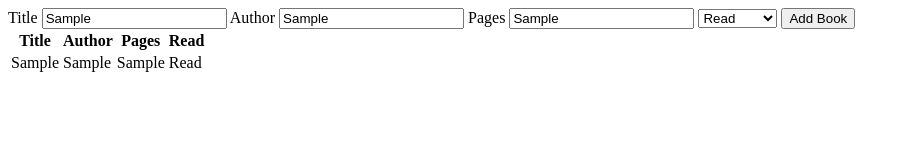
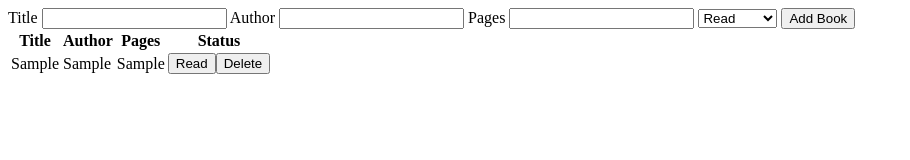
Before and after one commit to kyleyu23/Library, a plain HTML site: page index.html in a window 1280 px wide. Both pictures are taken after typing "Sample", "Sample", "Sample" into the empty fields and a click on the button "Add Book". Shown: the whole page, without its empty margins (0-910 px from the left). Drawn offline with Linux system fonts and the light colour scheme.

Commit message:
add deleteButton readButton input-validation

```diff
--- a/index.html
+++ b/index.html
@@ -26,7 +26,7 @@
         </select>
 
 
-        <button data-add-book type="button">Add Book</button>
+        <button type="button" id="add-book">Add Book</button>
     </form>
 
     <table>
@@ -34,7 +34,7 @@
             <th>Title</th>
             <th>Author</th>
             <th>Pages</th>
-            <th>Read</th>
+            <th>Status</th>
         </thead>
         <tbody data-table-body>
 
--- a/script.js
+++ b/script.js
@@ -5,46 +5,89 @@ function Book(title, author, pages, read) {
         this.read = read;
 }
 
-function addNewBook() {
-    //get user input
-    const titleElementValue = document.querySelector('[data-title]').value;
-    const authorElementValue = document.querySelector('[data-author]').value;
-    const pagesElementValue = document.querySelector('[data-pages]').value;
-    const readElementValue = document.querySelector('[data-read]').value;
-    const bookValues = [titleElementValue, authorElementValue, pagesElementValue, readElementValue]
+function getInput() {
+    if (titleElement.value === '' || authorElement.value === '' || pagesElement.value === '' || readElement.value === '') {
+        return;
+    }
 
-    updateTable();
-    updateLibrary();
+    return [titleElement.value, authorElement.value, pagesElement.value, readElement.value]
 
+}
 
-    function updateTable() {
+function updateTable(bookValues) {
     const rowElement = document.createElement('tr')
 
-        for (let index = 0; index < bookValues.length; index++) {
+    //set index of this book relative to myLibrary
+    const bookIndexInLibrary = myLibrary.length - 1;
+    rowElement.dataset.index = bookIndexInLibrary;
+
+    //create row, but not including readStatus
+    for (let index = 0; index < bookValues.length - 1; index++) {
         const cellElement = document.createElement('td');
         cellElement.textContent = bookValues[index];
         rowElement.appendChild(cellElement);
     }
     booksTable.appendChild(rowElement);
+
+    //create readButton
+    const readButton = document.createElement('button');
+    readButton.innerText = bookValues[bookValues.length - 1];
+    rowElement.appendChild(readButton);
+    readButton.addEventListener('click', () => {
+        if (readButton.innerText === 'Read') {
+            readButton.innerText = 'Not Read';
+        } else {
+            readButton.innerText = 'Read';
+        }
+    })
+
+    //create delete button
+    const deleteButton = document.createElement('button');
+    deleteButton.innerText = "Delete";
+    rowElement.appendChild(deleteButton);
+    deleteButton.addEventListener('click', bookIndexInLibrary => {
+        removeBook(bookIndexInLibrary);
+        deleteButton.parentNode.innerHTML = '';
+    })
+
 }
 
-    function updateLibrary() {
+function addBookToLibrary(bookValues) {
     myLibrary.push(new Book(bookValues));
 }
 
+function removeBook(index) {
+    myLibrary.splice(index, 1)
 }
 
-function removeBook() {
-
+function clearInput() {
+    titleElement.value = '';
+    authorElement.value = '';
+    pagesElement.value = '';
 }
 
-function toggleReadStatus() {
 
-}
+
+
 
 let myLibrary = [];
+
 const booksTable = document.querySelector('[data-table-body]');
-const addBookButton = document.querySelector('[data-add-book]');
+
+const addBookButton = document.querySelector('#add-book');
+
+const titleElement = document.querySelector('[data-title]')
+const authorElement = document.querySelector('[data-author]')
+const pagesElement = document.querySelector('[data-pages]')
+const readElement = document.querySelector('[data-read]')
+
 addBookButton.addEventListener('click', () => {
-    addNewBook();
+    const bookValues = getInput();
+    clearInput();
+    if (!bookValues) {
+        alert("Please enter all fields")
+        return;
+    }
+    addBookToLibrary(bookValues);
+    updateTable(bookValues);
 })
```
Lines whose indentation alone changed are shown as unchanged.
